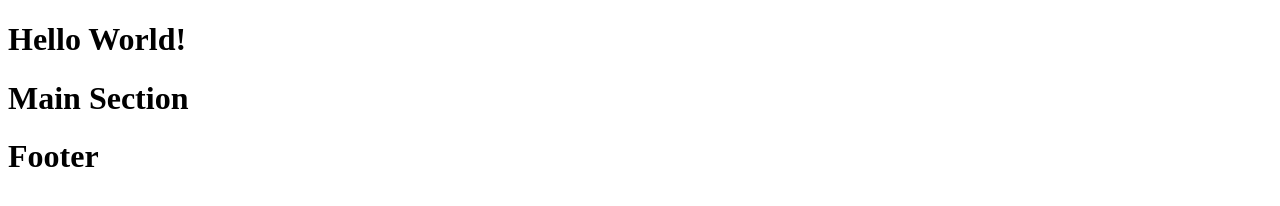
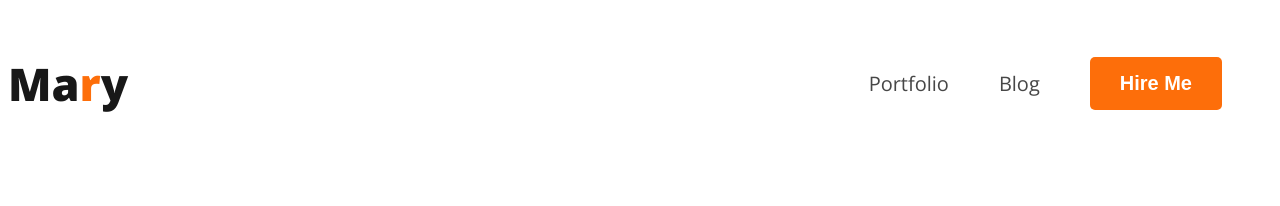
Before and after one commit to rjmahfuztech/simple-portfolio, a plain HTML site: page index.html in a window 1280 px wide. Drawn offline with nearby package versions, Linux system fonts and the light colour scheme.

Commit message:
navbar added

```diff
--- a/index.html
+++ b/index.html
@@ -4,16 +4,26 @@
     <meta charset="UTF-8" />
     <meta name="viewport" content="width=device-width, initial-scale=1.0" />
     <title>Simple Portfolio</title>
+    <link rel="preconnect" href="https://fonts.googleapis.com" />
+    <link rel="preconnect" href="https://fonts.gstatic.com" crossorigin />
+    <link
+      href="https://fonts.googleapis.com/css2?family=Open+Sans:ital,wght@0,300..800;1,300..800&display=swap"
+      rel="stylesheet"
+    />
+    <link rel="stylesheet" href="styles/style.css" />
   </head>
   <body>
     <header>
-      <h1>Hello World!</h1>
+      <nav>
+        <h3 class="nav-title">Ma<span class="text-primary">r</span>y</h3>
+        <ul>
+          <li><a href="">Portfolio</a></li>
+          <li><a href="">Blog</a></li>
+          <li><button class="btn-primary">Hire Me</button></li>
+        </ul>
+      </nav>
     </header>
-    <main>
-      <h1>Main Section</h1>
-    </main>
-    <footer>
-      <h1>Footer</h1>
-    </footer>
+    <main></main>
+    <footer></footer>
   </body>
 </html>
--- /dev/null
+++ b/styles/style.css
@@ -0,0 +1,43 @@
+/* common shared style */
+body {
+  font-family: "Open Sans", sans-serif;
+  font-optical-sizing: auto;
+}
+.text-primary {
+  color: #fd6e0a;
+}
+.btn-primary {
+  color: white;
+  background-color: #fd6e0a;
+  font-size: 20px;
+  font-weight: 700;
+  padding: 15px 30px;
+  border-radius: 5px;
+  border: 0;
+}
+
+/* nav-bar style */
+nav {
+  display: flex;
+  align-items: center;
+  justify-content: space-between;
+}
+.nav-title {
+  font-weight: 800;
+  font-size: 45px;
+  color: #181818;
+}
+nav > ul {
+  display: flex;
+  align-items: center;
+}
+nav ul > li {
+  list-style: none;
+  margin-right: 50px;
+}
+nav ul > li a {
+  text-decoration: none;
+  font-weight: 400;
+  font-size: 20px;
+  color: #474747;
+}
```
